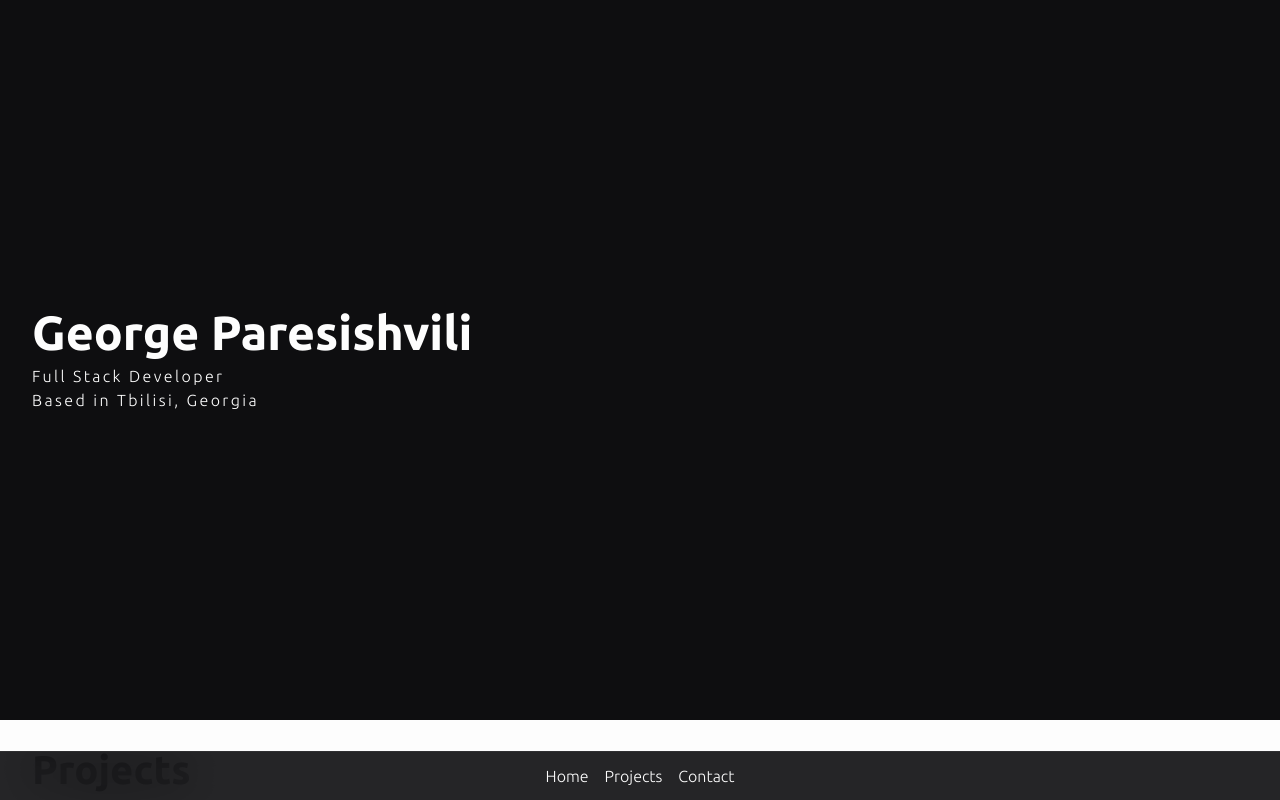
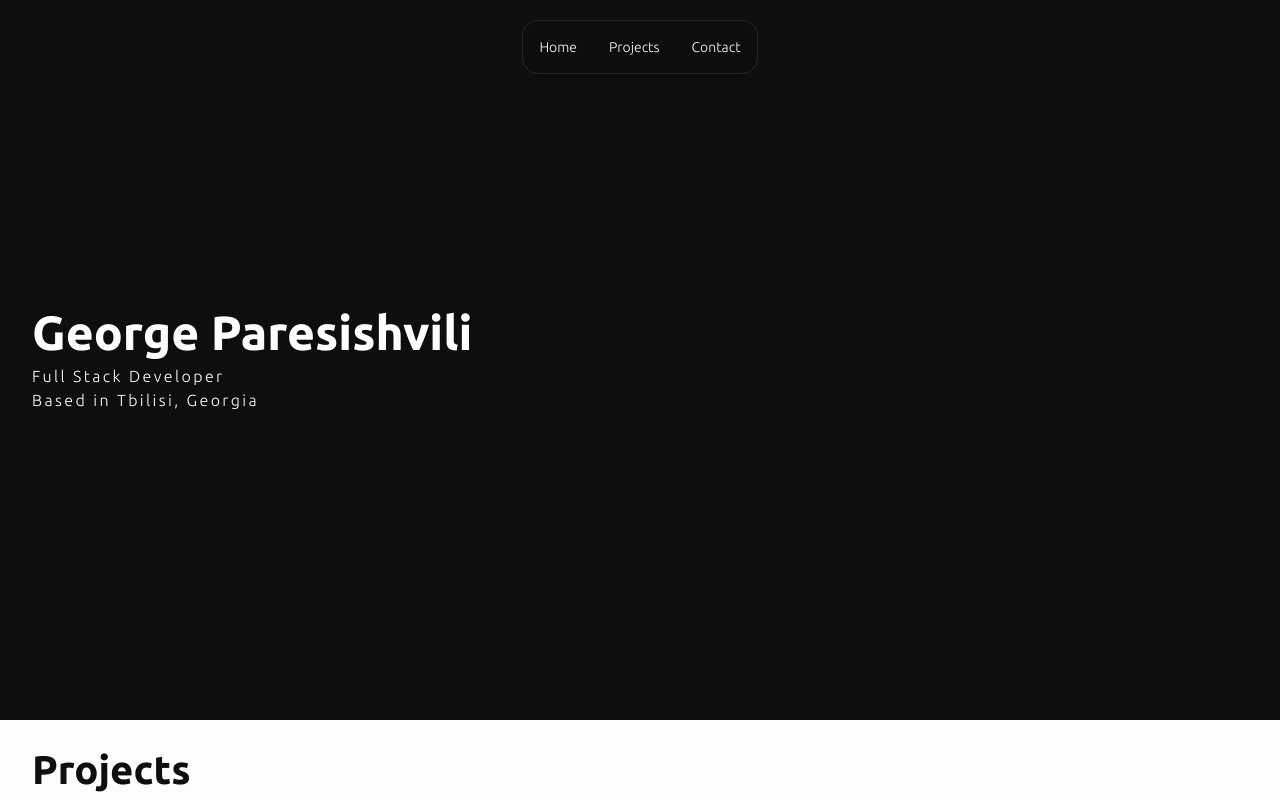
Before and after one commit to blobmold/georgeparesishvili.com_v2, a Next.js app: page / in a window 1280 px wide. Shown: the top 800 px of the page. Built offline with nearby package versions, Linux system fonts and the light colour scheme.

Commit message:
Header restyle

```diff
--- a/src/components/molecules/Navigation/index.tsx
+++ b/src/components/molecules/Navigation/index.tsx
@@ -2,14 +2,21 @@ import Link from "next/link";
 import navigationData from "../../../data/navigationData"
 
 const Navigation = (): JSX.Element => {
-    if(navigationData.length === 0) return <></>;
+    if (navigationData.length === 0) return <></>;
 
+    // hover:bg-secondary hover:text-primary
     return (<>
-        <nav>
-            <ul className={"flex justify-center items-center space-x-4"}>
+        <nav className="bg-primary/[0.9] text-secondary border border-secondary/10 rounded-2xl overflow-hidden backdrop-blur-xl">
+            <ul className={"flex justify-center items-center"}>
+                {/* <li className="p-4">
+                    <svg viewBox="0 0 355 348" width={20} height={20} xmlns="http://www.w3.org/2000/svg" fill-rule="evenodd" clip-rule="evenodd" stroke-linecap="round" stroke-linejoin="bevel" stroke-miterlimit="1.5"><g fill="none" stroke="#fff" stroke-width="25" transform="translate(-147.5 -109.5)"><path d="M160 122H312V274H160z" /><path d="M160 315H490V445H160z" /><path d="M312 198h178v117M236 274v41" /></g></svg>
+                </li> */}
                 {navigationData.map((data, i) => (
                     <li key={`nav-${i}`}>
-                        <Link href={data.route} className={"block py-3 group"}><span className="underlineAnim">{data.label}</span></Link>
+                        <Link href={data.route} className={"block transition-colors text-sm rounded-sm group p-4 relative hover:bg-secondary hover:text-primary"}>
+                            {/* <span className="w-full h-full scale-0 transition-transform group-hover:scale-100 duration-500 group-hover:bg-secondary absolute inset-0 -z-10 origin-left"></span> */}
+                            {data.label}
+                        </Link>
                     </li>
                 ))}
             </ul>
--- a/src/components/organisms/Header/index.tsx
+++ b/src/components/organisms/Header/index.tsx
@@ -1,10 +1,10 @@
 import Navigation from "../../molecules/Navigation"
 
-const Header = (): JSX.Element => {
+function Header(): JSX.Element {
     return (<>
-    <header className={"z-50 w-full bg-primary/[0.9]  border-t border-secondary/5 text-secondary backdrop-blur-xl fixed inset-x-0 bottom-0"}>
-        <Navigation />
-    </header>
+        <header className={"z-50 w-full fixed flex justify-center bottom-5 md:top-5 md:bottom-auto"}>
+            <Navigation />
+        </header>
     </>)
 }
 
```
